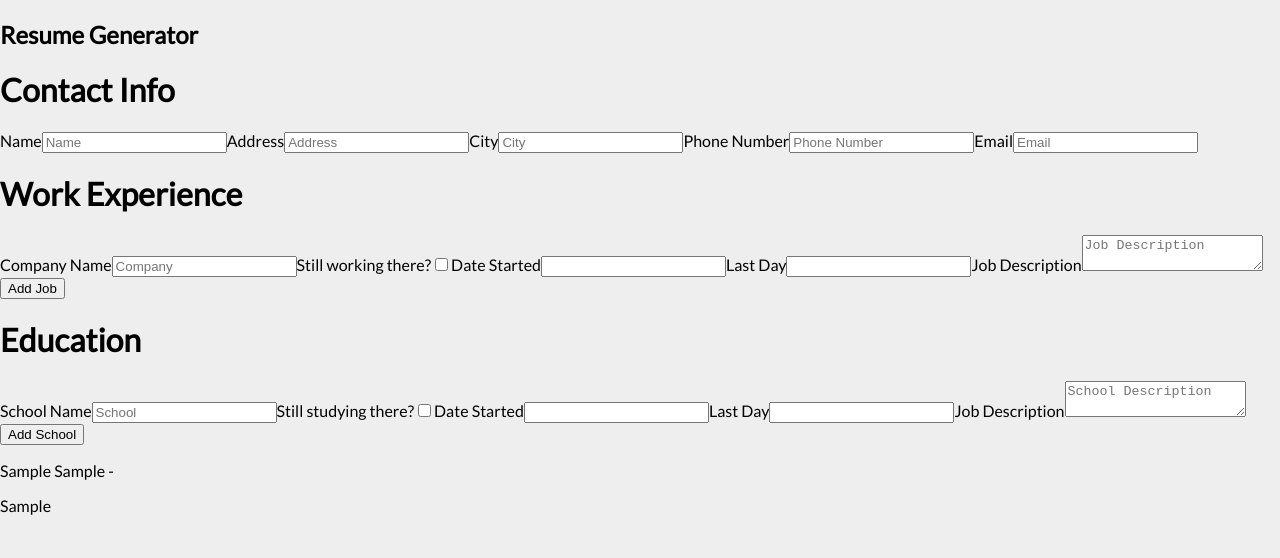
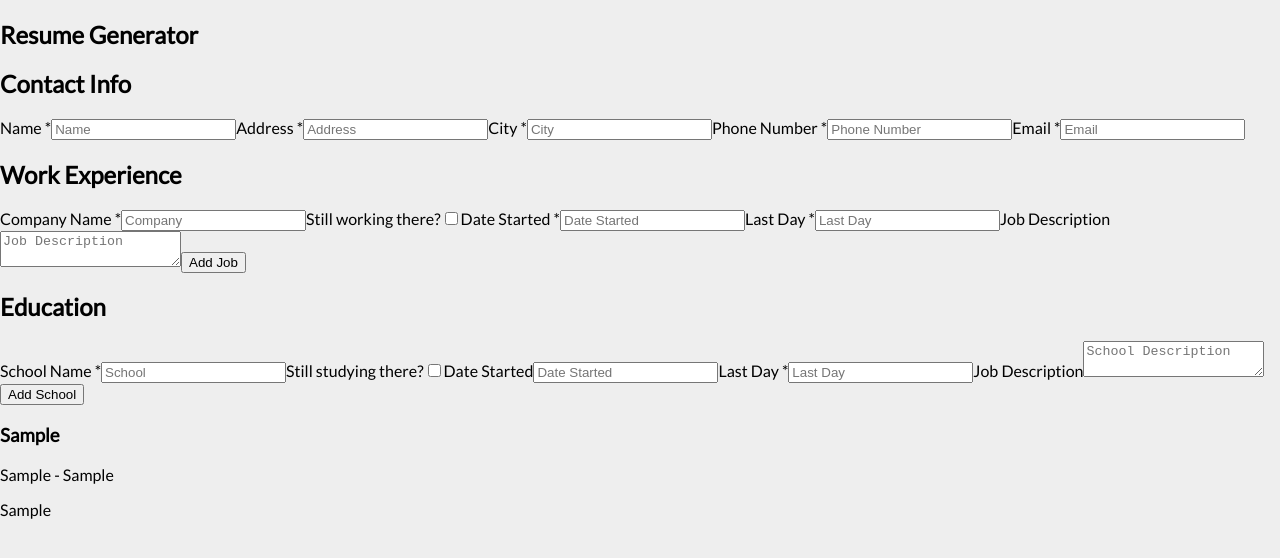
Before and after one commit to rileyloudon/resume-project, a React (Create React App) app: page / in a window 1280 px wide. Both pictures are taken after typing "Sample", "Sample", "Sample", "Sample" into the empty fields and a click on the button "Add School". Shown: the top 558 px of the page. Built offline with nearby package versions, Linux system fonts and the light colour scheme.

Commit message:
change label to surround input, add css selectors

```diff
--- a/src/components/Contact.js
+++ b/src/components/Contact.js
@@ -4,9 +4,10 @@ const ContactInfo = (props) => {
   const { contactText, updateInput } = props;
 
   return (
-    <form>
-      <h1>Contact Info</h1>
-      <label htmlFor='name'>Name</label>
+    <form id='contact-form'>
+      <h2>Contact Info</h2>
+      <label>
+        Name *
         <input
           id='name'
           type='text'
@@ -15,8 +16,10 @@ const ContactInfo = (props) => {
           onChange={(e) => updateInput(e, 'name')}
           required
         />
+      </label>
 
-      <label htmlFor='address'>Address</label>
+      <label>
+        Address *
         <input
           id='address'
           type='text'
@@ -24,8 +27,10 @@ const ContactInfo = (props) => {
           value={contactText.address}
           onChange={(e) => updateInput(e, 'address')}
         />
+      </label>
 
-      <label htmlFor='city'>City</label>
+      <label>
+        City *
         <input
           id='city'
           type='text'
@@ -33,8 +38,10 @@ const ContactInfo = (props) => {
           value={contactText.city}
           onChange={(e) => updateInput(e, 'city')}
         />
+      </label>
 
-      <label htmlFor='number'>Phone Number</label>
+      <label>
+        Phone Number *
         <input
           id='number'
           type='tel'
@@ -42,8 +49,10 @@ const ContactInfo = (props) => {
           value={contactText.phone}
           onChange={(e) => updateInput(e, 'phone')}
         />
+      </label>
 
-      <label htmlFor='email'>Email</label>
+      <label>
+        Email *
         <input
           id='email'
           type='email'
@@ -52,6 +61,7 @@ const ContactInfo = (props) => {
           onChange={(e) => updateInput(e, 'email')}
           required
         />
+      </label>
     </form>
   );
 };
--- a/src/components/Eduction.js
+++ b/src/components/Eduction.js
@@ -3,15 +3,15 @@ import '../styles/Education.css';
 const EndDate = (props) => {
   const { educationText, updateEducationText } = props;
   return (
-    <span>
-      <label htmlFor='dateEnd'>Last Day</label>
+    <label>
+      Last Day *
       <input
-        id='dateEnd'
         type='text'
+        placeholder='Last Day'
         value={educationText.dateEnd}
-        onChange={(e) => updateEducationText(e, 'Date End')}
+        onChange={(e) => updateEducationText(e, 'dateEnd')}
       />
-    </span>
+    </label>
   );
 };
 
@@ -25,18 +25,20 @@ const EducationForm = (props) => {
   );
 
   return (
-    <form>
-      <label htmlFor='school'>School Name</label>
+    <form id='school-form'>
+      <label>
+        School Name *
         <input
-        id='school'
           type='text'
           placeholder='School'
           value={educationText.school}
           onChange={(e) => updateEducationText(e, 'school')}
           required
         />
+      </label>
 
-      <label htmlFor='currentlyEnrolled'>Still studying there?</label>
+      <label className='currently-enrolled'>
+        Still studying there?
         <input
           id='currentlyEnrolled'
           type='checkbox'
@@ -44,26 +46,30 @@ const EducationForm = (props) => {
           checked={educationText.currentlyEnrolled}
           onChange={(e) => updateEducationText(e, 'currentlyEnrolled')}
         />
+      </label>
 
-      <label htmlFor='dateStart'>Date Started</label>
+      <label>
+        Date Started
         <input
-        id='dateStart'
           type='text'
+          placeholder='Date Started'
           value={educationText.dateStart}
           onChange={(e) => updateEducationText(e, 'dateStart')}
           required
         />
+      </label>
 
       {showEndDate}
 
-      <label htmlFor='schoolDescription'>Job Description</label>
+      <label className='school-description'>
+        Job Description
         <textarea
-        id='schoolDescription'
           name='schoolDescriptuon'
           placeholder='School Description'
           value={educationText.description}
           onChange={(e) => updateEducationText(e, 'description')}
         />
+      </label>
       <button type='submit' onClick={addEducation}>
         Add School
       </button>
@@ -75,12 +81,13 @@ const EducationItem = (props) => {
   const { education } = props;
 
   return (
-    <div>
-      <p>
-        <span>{education.school}</span> {education.dateStart} -{' '}
+    <div className='saved-education'>
+      <h3 className='school-name'>{education.school} </h3>
+      <p className='dates-studying'>
+        {education.dateStart} {education.dateStart ? '-' : null}{' '}
         {education.currentJob ? 'Present' : education.dateEnd}
       </p>
-      <p>{education.description}</p>
+      <p className='saved-school-description'>{education.description}</p>
     </div>
   );
 };
@@ -89,8 +96,8 @@ const Education = (props) => {
   const { educationText, educationItems, updateEducationText, addEducation } = props;
 
   return (
-    <div>
-      <h1>Education</h1>
+    <div id='education'>
+      <h2>Education</h2>
       <EducationForm
         educationText={educationText}
         updateEducationText={updateEducationText}
--- a/src/components/WorkExperience.js
+++ b/src/components/WorkExperience.js
@@ -3,15 +3,15 @@ import '../styles/WorkExperience.css';
 const EndDate = (props) => {
   const { workText, updateWorkText } = props;
   return (
-    <span>
-      <label htmlFor='dateEnd'>Last Day</label>
+    <label>
+      Last Day *
       <input
-        id='dateEnd'
         type='text'
+        placeholder='Last Day'
         value={workText.dateEnd}
-        onChange={(e) => updateWorkText(e, 'Date End')}
+        onChange={(e) => updateWorkText(e, 'dateEnd')}
       />
-    </span>
+    </label>
   );
 };
 
@@ -22,18 +22,20 @@ const WorkForm = (props) => {
   );
 
   return (
-    <form>
-      <label htmlFor='company'>Company Name</label>
+    <form id='work-form'>
+      <label>
+        Company Name *
         <input
-        id='company'
           type='text'
           placeholder='Company'
           value={workText.company}
           onChange={(e) => updateWorkText(e, 'company')}
           required
         />
+      </label>
 
-      <label htmlFor='currentJob'>Still working there?</label>
+      <label className='current-job'>
+        Still working there?
         <input
           id='currentJob'
           type='checkbox'
@@ -41,26 +43,30 @@ const WorkForm = (props) => {
           checked={workText.currentJob}
           onChange={(e) => updateWorkText(e, 'currentJob')}
         />
+      </label>
 
-      <label htmlFor='dateStart'>Date Started</label>
+      <label>
+        Date Started *
         <input
-        id='dateStart'
           type='text'
+          placeholder='Date Started'
           value={workText.dateStart}
           onChange={(e) => updateWorkText(e, 'dateStart')}
           required
         />
+      </label>
 
       {showEndDate}
 
-      <label htmlFor='jobDescription'>Job Description</label>
+      <label className='job-description'>
+        Job Description
         <textarea
-        id='jobDescription'
           name='jobDescriptuon'
           placeholder='Job Description'
           value={workText.description}
           onChange={(e) => updateWorkText(e, 'description')}
         />
+      </label>
       <button type='submit' onClick={addWork}>
         Add Job
       </button>
@@ -72,12 +78,12 @@ const WorkItem = (props) => {
   const { work } = props;
 
   return (
-    <div>
-      <p>
-        <span>{work.company}</span> {work.dateStart} -{' '}
-        {work.currentJob ? 'Present' : work.dateEnd}
+    <div className='saved-jobs'>
+      <h3 className='company-name'>{work.company}</h3>
+      <p className='dates-worked'>
+        {work.dateStart} - {work.currentJob ? 'Present' : work.dateEnd}
       </p>
-      <p>{work.description}</p>
+      <p className='saved-work-description'>{work.description}</p>
     </div>
   );
 };
@@ -86,8 +92,8 @@ const WorkExperience = (props) => {
   const { workText, workItems, updateWorkText, addWork } = props;
 
   return (
-    <div>
-      <h1>Work Experience</h1>
+    <div id='work-experience'>
+      <h2>Work Experience</h2>
       <WorkForm
         workText={workText}
         updateWorkText={updateWorkText}
```
Lines whose indentation alone changed are shown as unchanged.
